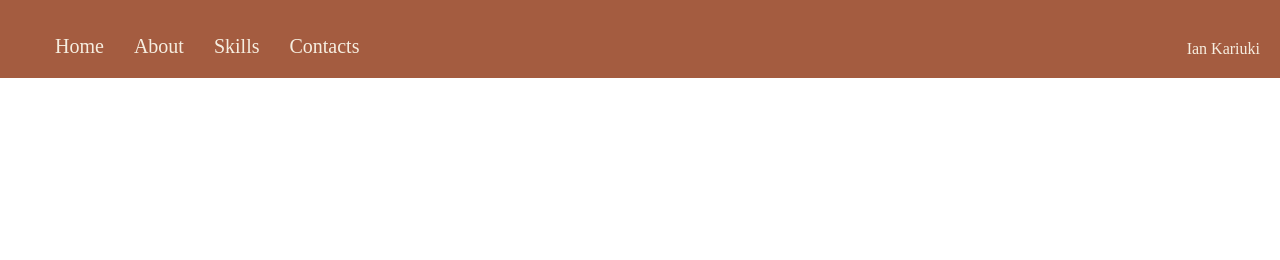
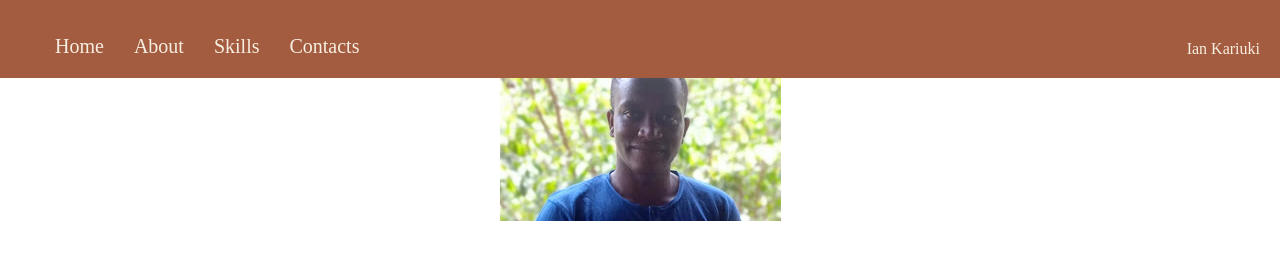
Before and after one commit to ianmwema07/portfolio, a plain HTML site: page index.html in a window 1280 px wide. Drawn offline with Linux system fonts and the light colour scheme.

Commit message:
add an image to the home section

```diff
--- a/css/styles.css
+++ b/css/styles.css
@@ -38,3 +38,8 @@ body {
   color:#F6EEE0 ;
   margin:20px;
 }
+
+.home {
+  display:flex;
+  justify-content: center;
+}
--- a/index.html
+++ b/index.html
@@ -20,7 +20,7 @@
       </div>
     </div>
     <div class="home">
-
+      <img clas="ian-image" src="images/ian-kariuki.png" alt="">
     </div>
     <div class="about">
 
```
Also changed, not shown: images/ian-kariuki.png (added).
